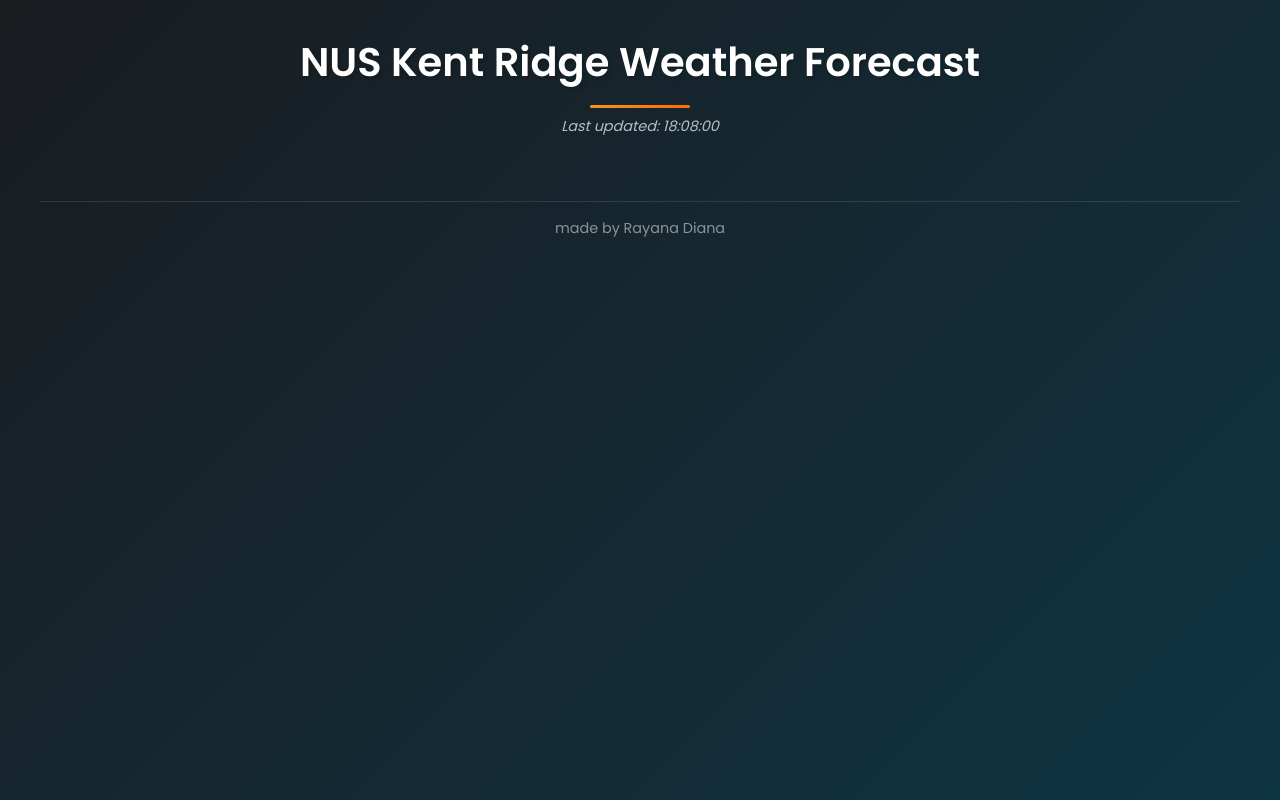
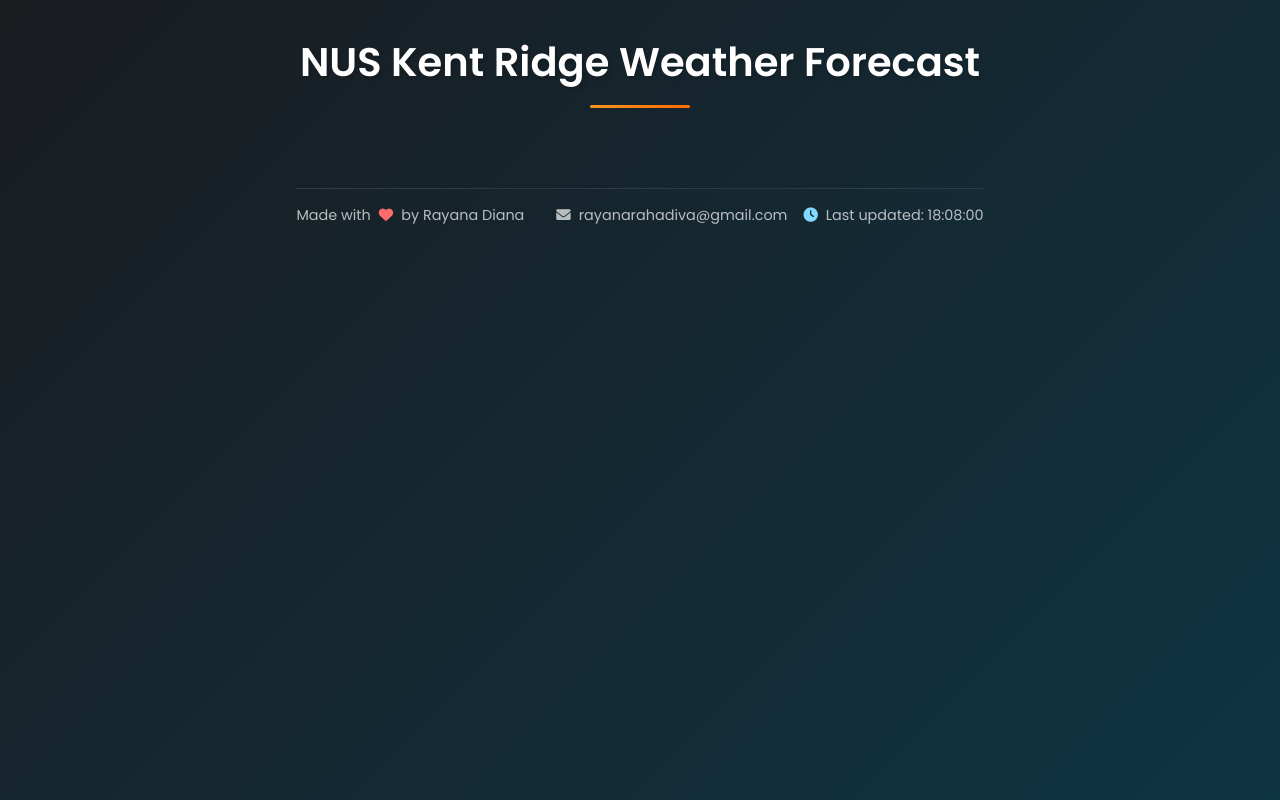
Before and after one commit to Raiaaa17/Weather-Forecast, a Flask app: page / in a window 1280 px wide. Run offline with Flask 3, Linux system fonts and the light colour scheme.

Commit message:
feat: Add footer with contact info

```diff
--- a/static/css/style.css
+++ b/static/css/style.css
@@ -10,11 +10,17 @@
     min-height: 100vh;
     padding: 2rem;
     color: #fff;
+    position: relative;
+    display: flex;
+    flex-direction: column;
 }
 
 .container {
     max-width: 1200px;
     margin: 0 auto;
+    flex: 1;
+    display: flex;
+    flex-direction: column;
 }
 
 .header {
@@ -153,18 +159,63 @@
 }
 
 .footer {
-    text-align: center;
-    margin-top: 2rem;
-    padding-top: 1rem;
+    margin-top: 3rem;
+    padding: 1rem 0;
     border-top: 1px solid rgba(255, 255, 255, 0.1);
+}
+
+.footer-content {
+    display: flex;
+    justify-content: space-between;
+    align-items: center;
+    flex-wrap: wrap;
+    gap: 1rem;
+}
+
+.footer-info {
+    display: flex;
+    align-items: center;
+    gap: 2rem;
+}
+
+.footer-info span, .footer-info a {
+    color: rgba(255, 255, 255, 0.7);
     font-size: 0.9rem;
-    color: rgba(255, 255, 255, 0.5);
+    text-decoration: none;
+    transition: color 0.3s ease;
+    display: flex;
+    align-items: center;
+    gap: 0.5rem;
+}
+
+.footer-info a:hover {
+    color: #fff;
+}
+
+.footer-info .fa-heart {
+    color: #ff6b6b;
 }
 
 .last-update {
     color: rgba(255, 255, 255, 0.7);
     font-size: 0.9rem;
-    margin-top: 0.5rem;
-    text-align: center;
-    font-style: italic;
+    display: flex;
+    align-items: center;
+    gap: 0.5rem;
 }
+
+.last-update i {
+    color: #7fdbff;
+}
+
+@media (max-width: 768px) {
+    .footer-content {
+        flex-direction: column;
+        text-align: center;
+    }
+
+    .footer-info {
+        flex-direction: column;
+        gap: 1rem;
+    }
+}
--- a/templates/index.html
+++ b/templates/index.html
@@ -3,10 +3,7 @@
 <head>
     <meta charset="UTF-8">
     <meta name="viewport" content="width=device-width, initial-scale=1.0">
-    <link rel="icon" href="{{ url_for('static', filename='images/favicon.ico') }}">
     <title>NUS Kent Ridge Weather Forecast</title>
-    <meta name="author" content="Rayana Diana">
-    <meta name="description" content="NUS Kent Ridge Weather Forecast by Rayana Diana">
     <link href="https://fonts.googleapis.com/css2?family=Poppins:wght@300;400;500;600&display=swap" rel="stylesheet">
     <link rel="stylesheet" href="https://cdnjs.cloudflare.com/ajax/libs/font-awesome/6.0.0/css/all.min.css">
     <link rel="stylesheet" href="{{ url_for('static', filename='css/style.css') }}">
@@ -15,7 +12,6 @@
     <div class="container">
         <div class="header">
             <h1>NUS Kent Ridge Weather Forecast</h1>
-            <div class="last-update">Last updated: {{ last_update }}</div>
         </div>
         <div class="weather-grid">
             {% for date, times in weather_data.items() %}
@@ -52,9 +48,17 @@
             </div>
             {% endfor %}
         </div>
-        <div class="footer">
-            <p>made by Rayana Diana</p>
-        </div>
+        <footer class="footer">
+            <div class="footer-content">
+                <div class="footer-info">
+                    <span>Made with <i class="fas fa-heart"></i> by Rayana Diana</span>
+                    <a href="mailto:rayanarahadiva@gmail.com"><i class="fas fa-envelope"></i> rayanarahadiva@gmail.com</a>
+                </div>
+                <div class="last-update">
+                    <i class="fas fa-clock"></i> Last updated: {{ last_update }}
+                </div>
+            </div>
+        </footer>
     </div>
 </body>
 </html>
```
Also changed, not shown: README.md.
